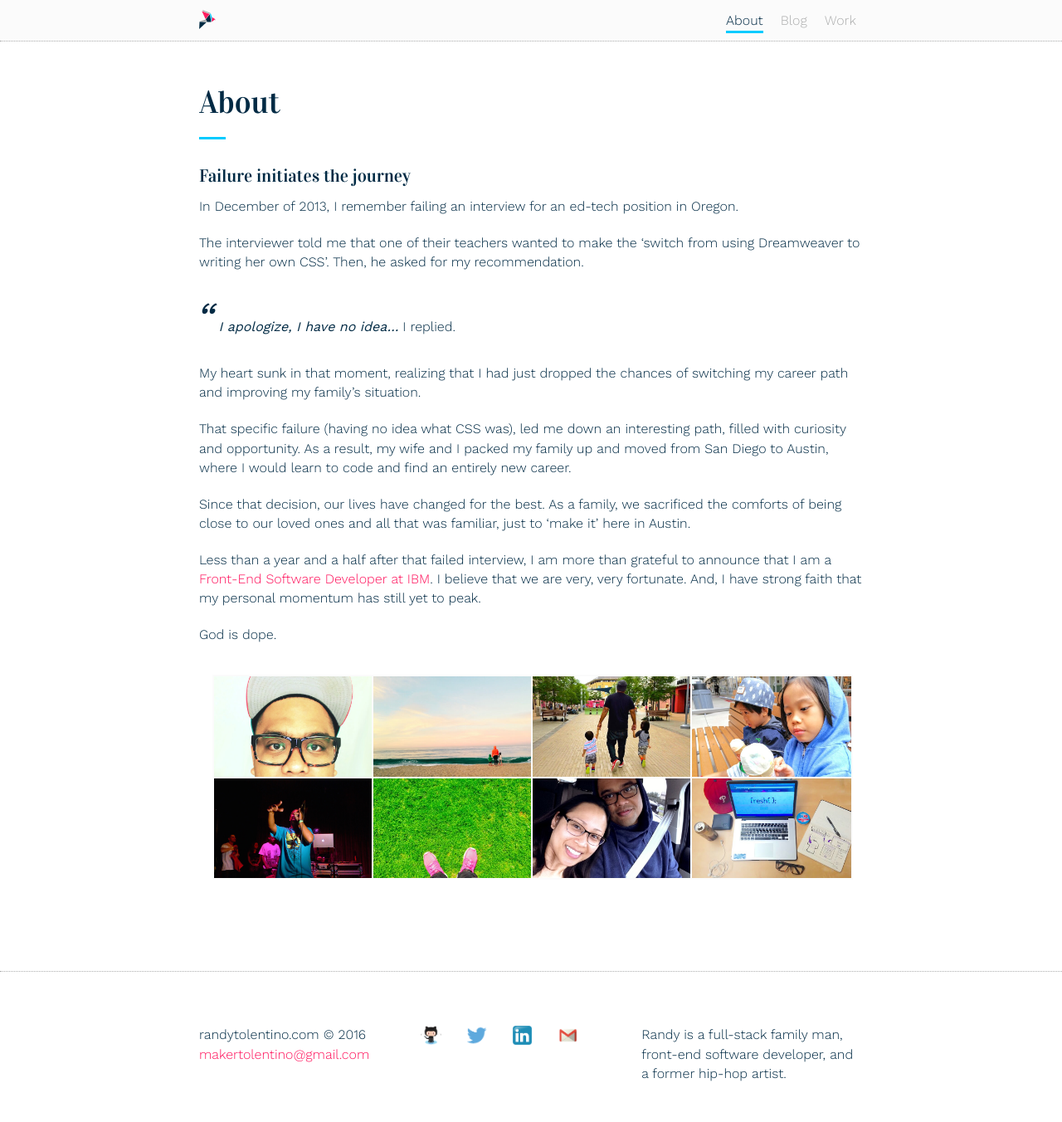
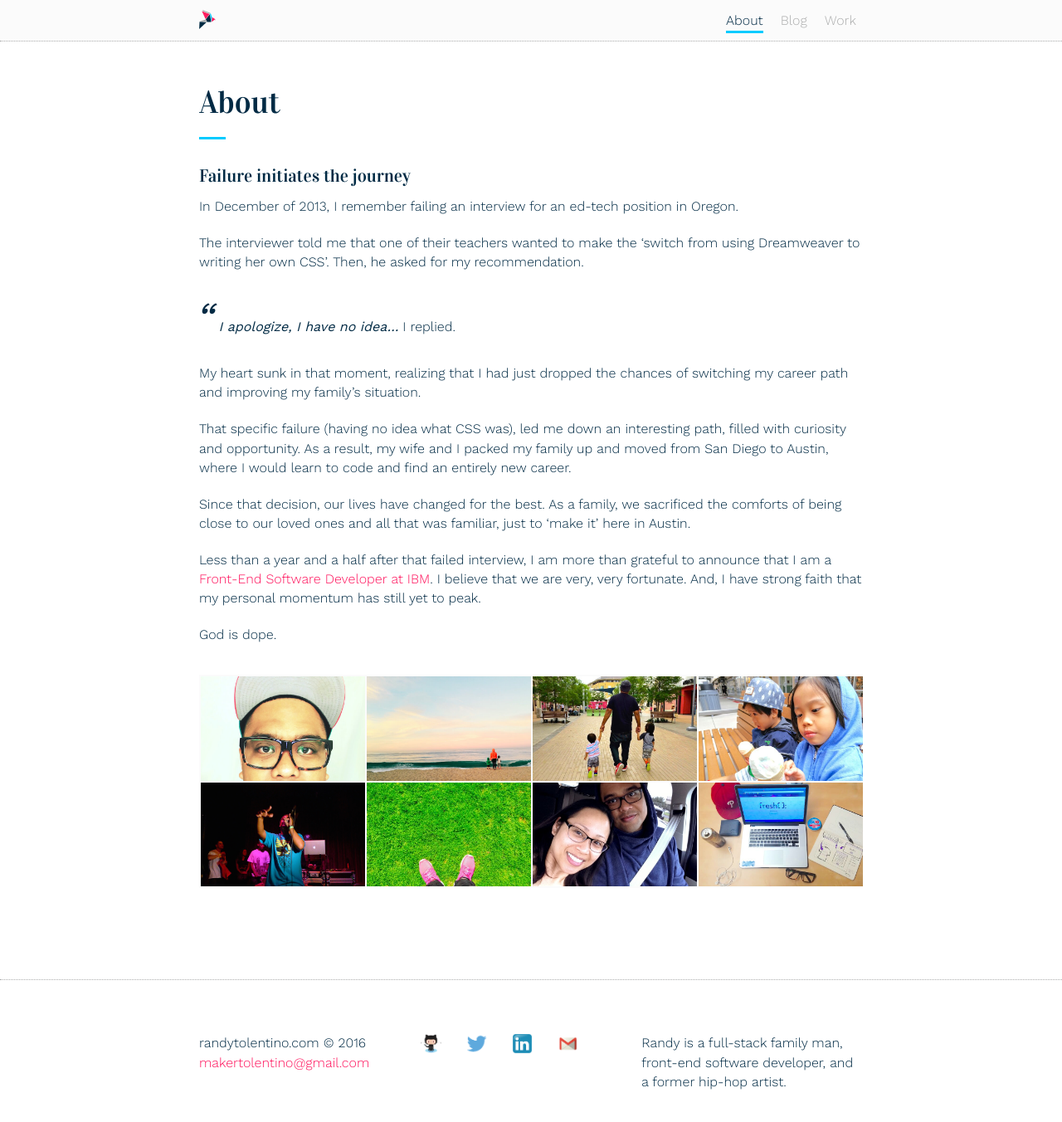
Before and after one commit to techtolentino/techtolentino.github.io, a Jekyll site: the page built from about.md, in a window 1280 px wide and 1400 px high, scrolled down 43 px. Shown: the top 1352 px of the window at 83% size. Built offline with Jekyll 4.4.1, drawn with Linux system fonts in a browser that asks for light colours.

Commit message:
fixing highlight-set padding

```diff
--- a/_sass/_highlight.scss
+++ b/_sass/_highlight.scss
@@ -2,7 +2,7 @@
 	margin-bottom: 1em;
 	margin-top: 1em;
 	overflow: hidden;
-	padding: 1em;
+	padding: 1em 0 1em 0;
 	&-photo {
 		width: calc(100%/4);
 		float: left;
```
